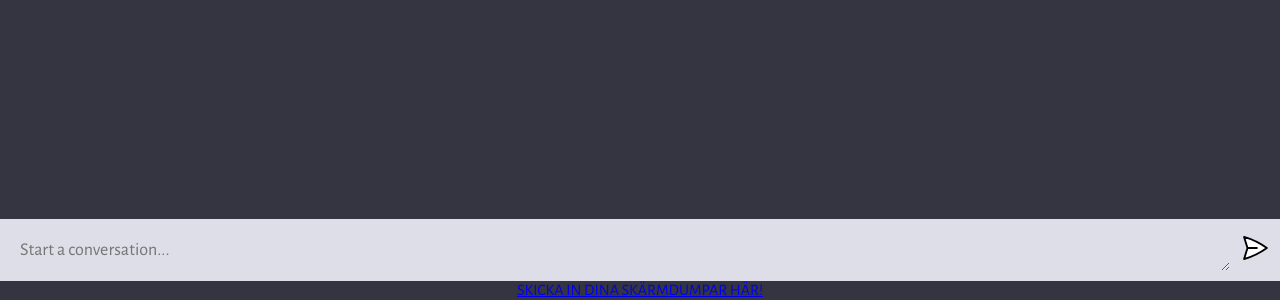
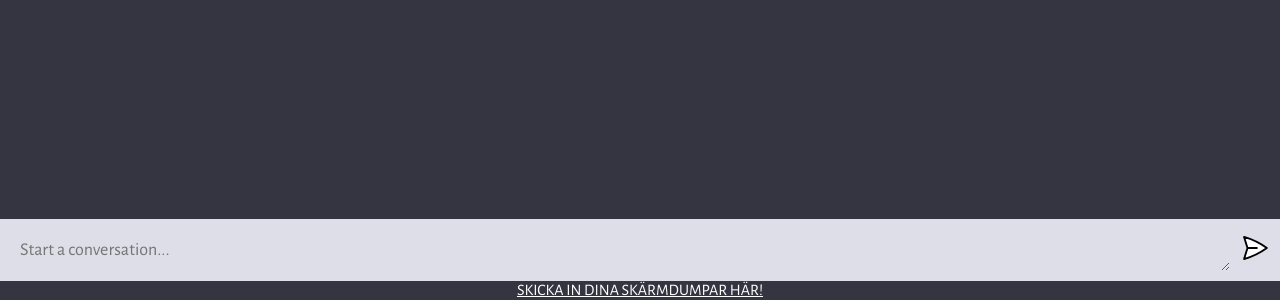
Before and after one commit to tomascoox/codex, a website built with Vite: page client/index.html in a window 1280 px wide. Shown: the part 500-800 px from the top of the page. Built offline with nearby package versions, Linux system fonts and the light colour scheme.

Commit message:
move color on link

```diff
--- a/client/index.html
+++ b/client/index.html
@@ -32,7 +32,7 @@
       <button type="submit"><img src="assets/send.svg"></button>
     </form>
     <!-- <div id="ad_position"></div> -->
-    <div style="text-align: center; color: white;"><a href="https://www.facebook.com/tomascoox/posts/pfbid02wc4eQ7HpN6hGj4mhAVNa5LpSEL9GHm2Kg9TFRMvQnn22LZpdFXvUvkyvLpTFe9Ypl?comment_id=874867037094160&notif_id=1673297861613079&notif_t=feed_comment&ref=notif" target="_new">SKICKA IN DINA SKÄRMDUMPAR HÄR!</a></div>
+    <div style="text-align: center;"><a style="color: white;" href="https://www.facebook.com/tomascoox/posts/pfbid02wc4eQ7HpN6hGj4mhAVNa5LpSEL9GHm2Kg9TFRMvQnn22LZpdFXvUvkyvLpTFe9Ypl?comment_id=874867037094160&notif_id=1673297861613079&notif_t=feed_comment&ref=notif" target="_new">SKICKA IN DINA SKÄRMDUMPAR HÄR!</a></div>
   </div>
 </body>
 
```
